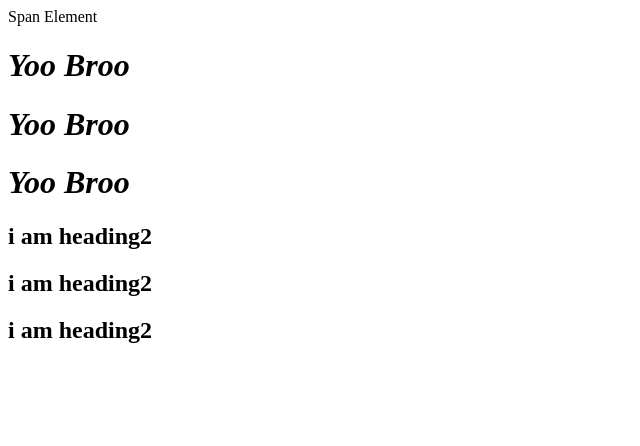
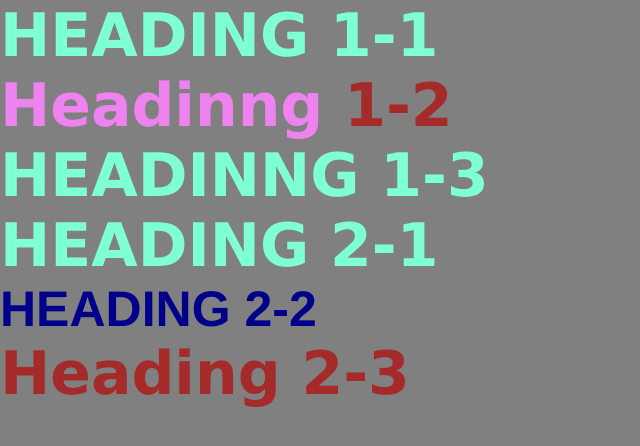
Before and after one commit to petabyte1/Cartoon-hero, a plain HTML site: page style.html in a window 1280 px wide. Shown: the whole page, without its empty margins (0-640 px from the left). Drawn offline with Linux system fonts and the light colour scheme.

Commit message:
learn basic CSS and create new HTML and CSS file
learn css  and learn about changing text size font , fonst family , font color and  learn  new attribute of css and and create class

```diff
--- /dev/null
+++ b/css/style.css
@@ -0,0 +1,35 @@
+*{
+    margin: 0%;
+    padding:0%;
+    box-sizing: border-box;
+}
+html,body{
+    background-color: gray;
+width: 100%;
+height: 100%;
+}
+ h1{
+        font-family: 'Franklin Gothic Medium', 'Arial Narrow', Arial, sans-serif;
+    font-size: 50px;
+color: bisque;
+}
+    h2{
+        font-family: 'Franklin Gothic Medium', 'Arial Narrow', Arial, sans-serif;
+    font-size: 50px;
+color: darkblue;
+}
+
+ .big{
+    font-family: 'Lucida Sans', 'Lucida Sans Regular', 'Lucida Grande', 'Lucida Sans Unicode', Geneva, Verdana, sans-serif;
+    font-size: 60px;
+    color: brown;
+ }
+ .uppercase{
+    text-transform: uppercase;
+ }
+ .big.uppercase{
+    color: aquamarine;
+ }
+    h1 span{
+        color: violet;
+    }
--- a/style.html
+++ b/style.html
@@ -3,16 +3,15 @@
 <head>
     <meta charset="UTF-8">
     <meta name="viewport" content="width=device-width, initial-scale=1.0">
-    <title>Style </title>
-
+    <title>Style</title>
+    <link rel="stylesheet" href="css/style.css">
 </head>
-<body bgcolor="white">
-   <span>Span Element</span>
-    <h1 class="big"><i>Yoo Broo</i></h1>
-    <h1><i>Yoo Broo</i></h1>
-    <h1><i>Yoo Broo</i></h1>
-<h2 class="big">i am heading2</h2>
-<h2>i am heading2</h2>
-<h2>i am heading2</h2>
+<body>
+   <h1 class="big uppercase">Heading 1-1</h1>
+    <h1 class="big"> <span> Headinng </span>1-2</h1>
+   <h1 class="big uppercase">Headinng 1-3</h1>
+   <h2 class="big uppercase ">Heading 2-1</h2>
+   <h2 class="uppercase"><span>Heading</span> 2-2</h2>
+   <h2 class="big">Heading 2-3</h2>
 </body>
 </html>
```
